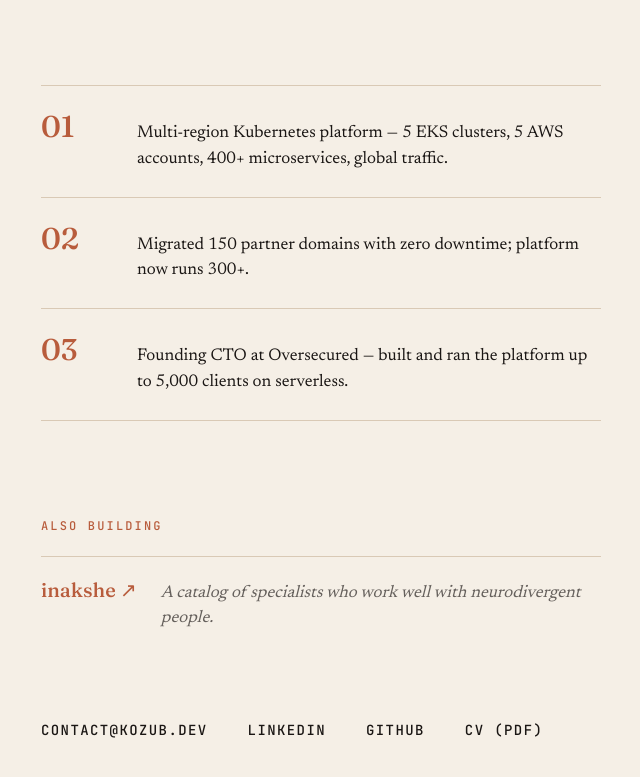
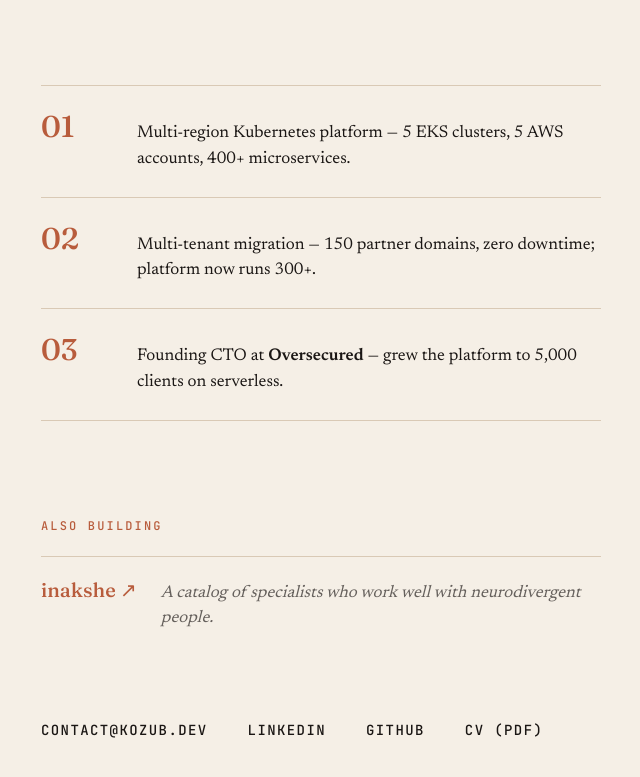
Before and after one commit to persononomo/kozub-dev, a plain HTML site: page index.html in a window 1280 px wide. Shown: the part 887-1664 px from the top of the page, without its empty margins (319-959 px from the left). Drawn offline with Linux system fonts and the light colour scheme.

Commit message:
copy(highlights): consistent em-dash pattern across 01/02/03; active voice
- 01: drop vague "global traffic" (user edit in working tree)
- 02: rewrite to match "Label-phrase — facts" pattern used in 01 and 03
- 03: bold Oversecured (parity with about paragraph); "up to 5,000 clients"
  → "grew the platform to 5,000 clients" (active, implies trajectory not ceiling)
- CSS: .highlights .text strong → 600 (matches .about strong weight)

Co-Authored-By: Claude Opus 4.7 (1M context) <noreply@anthropic.com>

```diff
--- a/index.html
+++ b/index.html
@@ -232,6 +232,10 @@
       line-height: 1.52;
       color: var(--ink);
       font-variant-numeric: lining-nums;
+    }
+
+    .highlights .text strong {
+      font-weight: 600;
     }
 
     /* — worked at — */
@@ -488,15 +492,15 @@
       <ol>
         <li>
           <span class="num">01</span>
-          <span class="text">Multi-region Kubernetes platform — 5 EKS clusters, 5 AWS accounts, 400+ microservices, global traffic.</span>
+          <span class="text">Multi-region Kubernetes platform — 5 EKS clusters, 5 AWS accounts, 400+ microservices.</span>
         </li>
         <li>
           <span class="num">02</span>
-          <span class="text">Migrated 150 partner domains with zero downtime; platform now runs 300+.</span>
+          <span class="text">Multi-tenant migration — 150 partner domains, zero downtime; platform now runs 300+.</span>
         </li>
         <li>
           <span class="num">03</span>
-          <span class="text">Founding CTO at Oversecured — built and ran the platform up to 5,000 clients on serverless.</span>
+          <span class="text">Founding CTO at <strong>Oversecured</strong> — grew the platform to 5,000 clients on serverless.</span>
         </li>
       </ol>
     </section>
```
